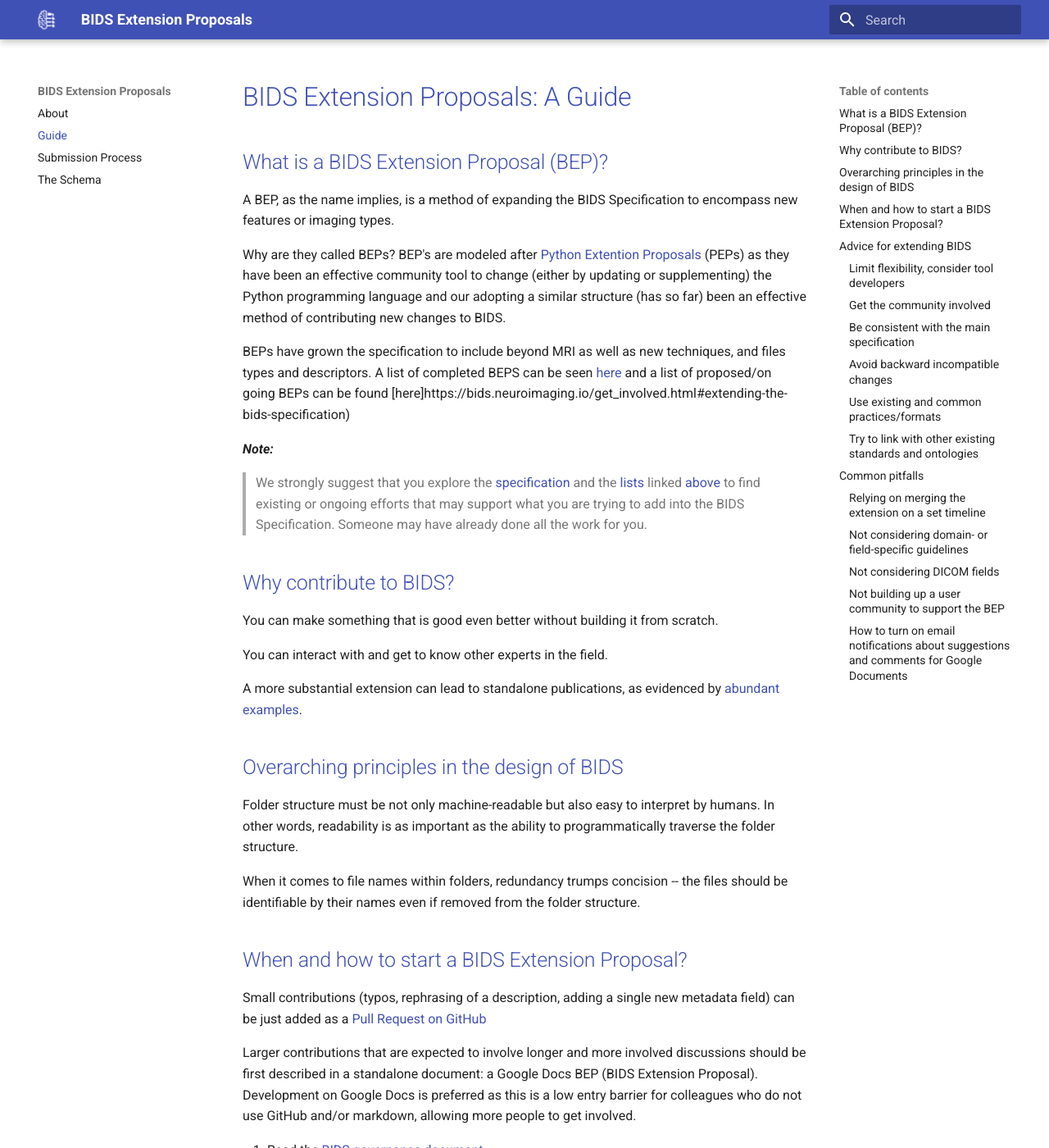
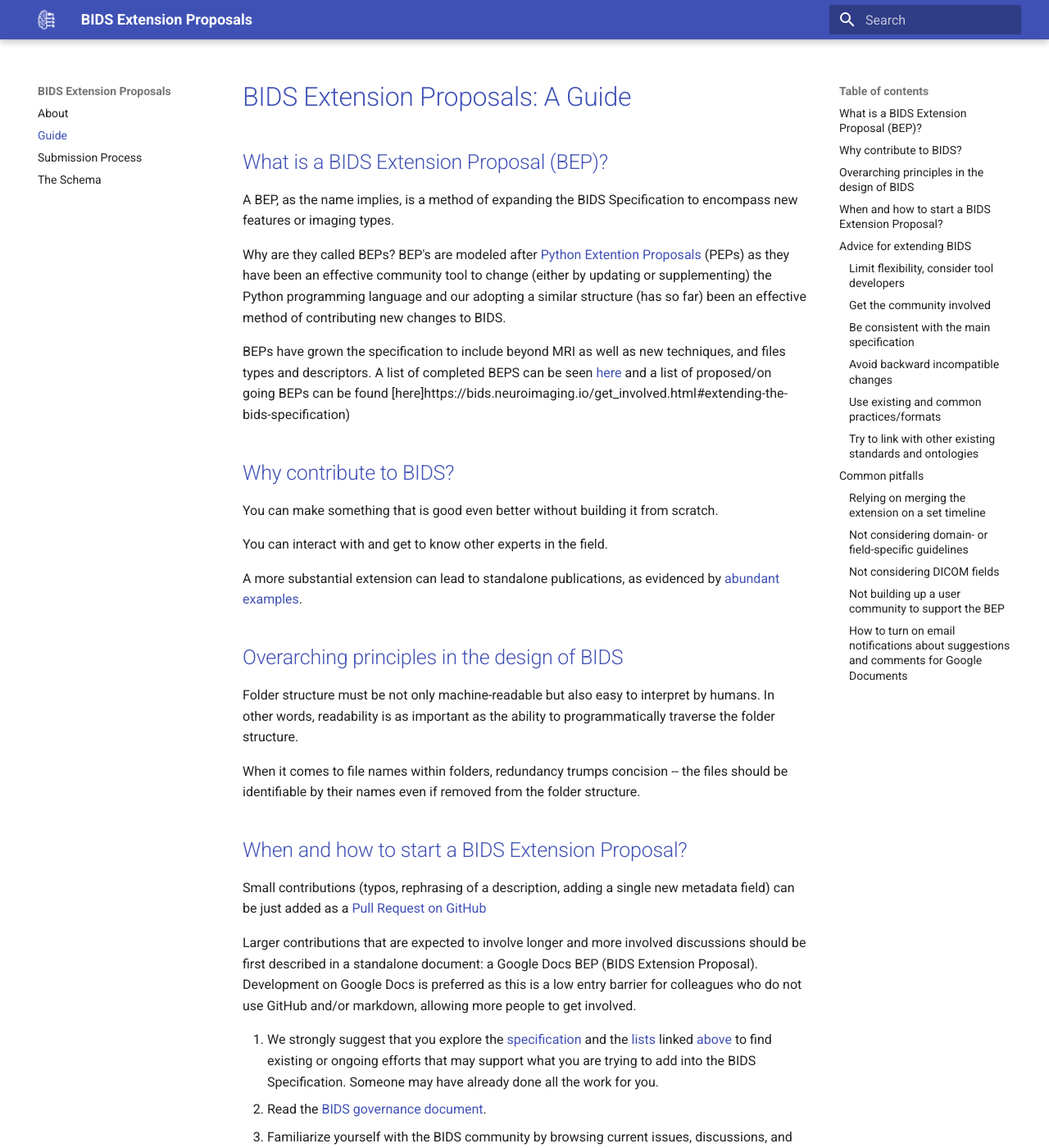
Before and after one commit to bids-standard/bids-extensions, an MkDocs documentation site: the page built from docs/guide.md, in a window 1280 px wide and 1400 px high. Shown: the whole window at 82% size. Built offline with MkDocs 1.6.1 and Material for MkDocs 9.7.7, drawn with Linux system fonts in a browser that asks for light colours; part of the change alters nothing that is shown.

Commit message:
formatting, update step 1 of guide

```diff
--- a/docs/guide.md
+++ b/docs/guide.md
@@ -15,13 +15,6 @@ BEPs have grown the specification to include beyond MRI as well
 as new techniques, and files types and descriptors. A list of completed
 BEPS can be seen [here](https://bids.neuroimaging.io/get_involved.html#completed-beps) and
 a list of proposed/on going BEPs can be found [here]https://bids.neuroimaging.io/get_involved.html#extending-the-bids-specification)
-
-
-
-**_Note:_**
-> We strongly suggest that you explore the [specification](bids-specification.readthedocs.io) and
-> the [lists](https://bids.neuroimaging.io/get_involved.html#extending-the-bids-specification) linked [above](#what-is-a-bids-extension-proposal-(bep)) to find existing or ongoing efforts that may support what you
-are trying to add into the BIDS Specification. Someone may have already done all the work for you.
 
 ## Why contribute to BIDS?
 
@@ -54,39 +47,45 @@ Larger contributions that are expected to involve longer and more involved
   is a low entry barrier for colleagues who do not use GitHub and/or markdown,
   allowing more people to get involved.
 
-1. Read the
+
+1. We strongly suggest that you explore the [specification](bids-specification.readthedocs.io)
+   and the [lists](https://bids.neuroimaging.io/get_involved.html#extending-the-bids-specification)
+   linked [above](#what-is-a-bids-extension-proposal-(bep)) to find existing or ongoing efforts
+   that may support what you  are trying to add into the BIDS Specification.
+   Someone may have already done all the work for you.
+2. Read the
    [BIDS governance document](https://bids.neuroimaging.io/governance.html).
-2. Familiarize yourself with the BIDS community by browsing current issues,
+3. Familiarize yourself with the BIDS community by browsing current issues,
    discussions, and proposed changes on
    [GitHub](https://github.com/bids-standard/bids-specification/).
-3. Open an initial “issue” on the
+4. Open an initial “issue” on the
    [GitHub](https://github.com/bids-standard/bids-specification/) issue
    tracker to gauge interest in your potential extension, and to collect
    feedback by core community members and
    [BIDS maintainers](https://github.com/bids-standard/bids-specification/blob/master/DECISION-MAKING.md#maintainers-group).
    _This is an important step before proceeding in order to make sure that
    everybody is on the same page._
-4. Communicate with the BIDS maintainers to make your BEP official. This
+5. Communicate with the BIDS maintainers to make your BEP official. This
    entails registering the BEP with a number on the
    [website](https://bids.neuroimaging.io/get_involved.html)_._ Practically,
    to obtain a number for your BEP, follow the previous steps and then open a
    new issue on the
    [website GitHub repository](https://github.com/bids-standard/bids-website/),
    cross-linking to other already existing issues.
-5. Create a solid draft of your extension by discussing among colleagues. The
+6. Create a solid draft of your extension by discussing among colleagues. The
    [BIDS Extension Proposal template](https://docs.google.com/document/d/1W7--Mf3gCCb1mVfhsoRJCAKFhmf2umG1PFkyZ1jEgMw/edit#)
    provides some boilerplate and formatting conventions.
-6. List on the draft who is/are leading the effort.
-7. Share the draft (remember to
+7. List on the draft who is/are leading the effort.
+8. Share the draft (remember to
    [share a link that allows anyone to comment](https://support.google.com/docs/answer/2494822?co=GENIE.Platform%3DDesktop&hl=en))
    with the
    [bids-discussion mailing list](https://groups.google.com/forum/#!forum/bids-discussion)
    and ask for comments.
-8. Incorporate the feedback, strive for consensus.
-9. Help to merge the extension into the main specification (this will require
+9. Incorporate the feedback, strive for consensus.
+10. Help to merge the extension into the main specification (this will require
    converting the proposal to Markdown and sending a Pull Request at
    [https://github.com/bids-standard/bids-specification](https://github.com/bids-standard/bids-specification))
-10. If necessary, contribute a pull request to the
+11. If necessary, contribute a pull request to the
       [BIDS Validator](https://github.com/bids-standard/bids-validator)
       incorporating the extension.
 
```
